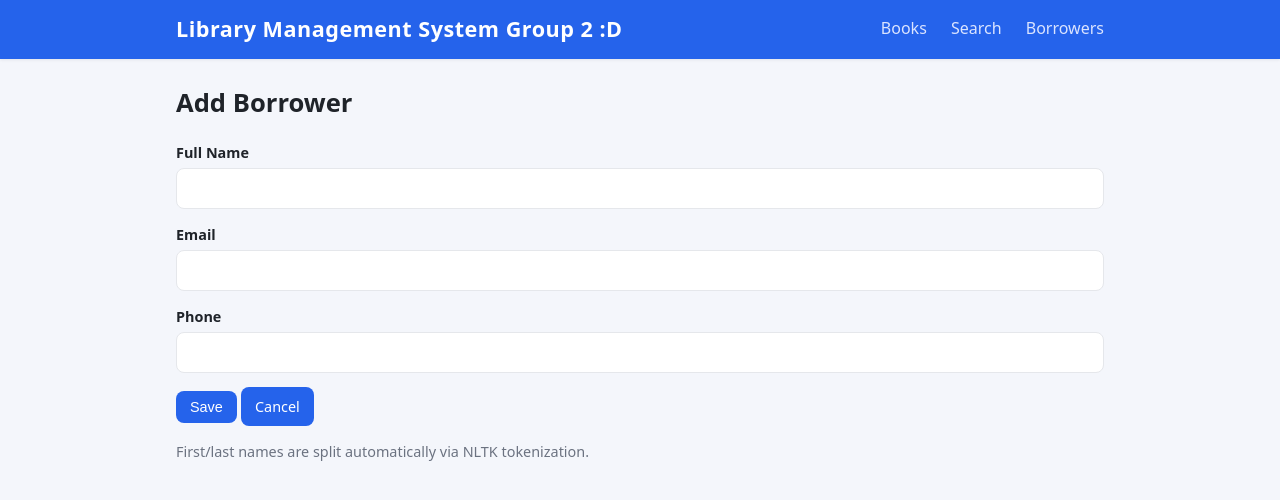
After one commit to Simoaleh/LibrarySystem, a Flask app: page /borrowers/add in a window 1280 px wide. The commit adds this page. Shown: the top 500 px of the page. Run offline with Flask 3, Linux system fonts and the light colour scheme; parts of the project's set-up code (start-up, migrations or seed data) failed here and were passed over.

Commit message:
Fixed Borrower, and polished UI

```diff
--- a/app.py
+++ b/app.py
@@ -3,7 +3,7 @@ import json
 import os
 from datetime import date, timedelta
 
-from flask import Flask, redirect, render_template, request, url_for
+from flask import Flask, flash, redirect, render_template, request, url_for
 
 import nlp
 from models import DAYS_PER_LOAN, BorrowRecord, Borrower, Book, Review, db
@@ -12,13 +12,22 @@ BASE_DIR = os.path.abspath(os.path.dirname(__file__))
 
 app = Flask(__name__)
 app.config["SQLALCHEMY_DATABASE_URI"] = "sqlite:///" + os.path.join(BASE_DIR, "lms.db")
-app.config["SECRET_KEY"] = "lms-dev-secret"
+app.config["SECRET_KEY"] = os.environ.get("SECRET_KEY", "lms-dev-secret")
 db.init_app(app)
 
 
 @app.route("/")
 def index():
-    return redirect(url_for("books"))
+    records = BorrowRecord.query.all()
+    stats = {
+        "books": Book.query.count(),
+        "available": sum(b.available for b in Book.query.all()),
+        "borrowers": Borrower.query.count(),
+        "active": sum(1 for r in records if not r.is_returned),
+        "overdue": sum(1 for r in records if r.is_overdue),
+        "fines": sum(r.fine for r in records),
+    }
+    return render_template("index.html", stats=stats)
 
 
 # ---------------- Book management (CRUD) ----------------
@@ -43,6 +52,7 @@ def add_book():
         )
         db.session.add(book)
         db.session.commit()
+        flash(f"Book '{book.title}' added.")
         return redirect(url_for("books"))
     return render_template("book_form.html", book=None, mode="Add")
 
@@ -58,14 +68,17 @@ def edit_book(book_id):
         book.copies = int(request.form.get("copies", 1) or 1)
         book.keywords = ", ".join(nlp.keywords(f"{book.title} {book.description}"))
         db.session.commit()
+        flash(f"Book '{book.title}' updated.")
         return redirect(url_for("books"))
     return render_template("book_form.html", book=book, mode="Edit")
 
 
 @app.route("/books/<int:book_id>/delete", methods=["POST"])
 def delete_book(book_id):
-    db.session.delete(db.get_or_404(Book, book_id))
+    book = db.get_or_404(Book, book_id)
+    db.session.delete(book)
     db.session.commit()
+    flash(f"Book '{book.title}' deleted.")
     return redirect(url_for("books"))
 
 
@@ -112,6 +125,7 @@ def add_review(book_id):
                     {k: scores[k] for k in ("pos", "neg", "neu", "compound")}),
             ))
             db.session.commit()
+            flash("Review submitted.")
         return redirect(url_for("book_detail", book_id=book.id))
     return render_template("review_form.html", book=book)
 
@@ -136,8 +150,24 @@ def add_borrower():
             phone=request.form.get("phone", "").strip(),
         ))
         db.session.commit()
+        flash("Borrower added.")
         return redirect(url_for("borrowers"))
     return render_template("borrower_form.html", borrower=None, mode="Add")
+
+
+@app.route("/borrowers/<int:borrower_id>/edit", methods=["GET", "POST"])
+def edit_borrower(borrower_id):
+    borrower = db.get_or_404(Borrower, borrower_id)
+    if request.method == "POST":
+        parts = nlp.name_tokens(request.form.get("name", ""))  # NLTK tokenization
+        borrower.first_name = " ".join(parts[:-1]) if len(parts) > 1 else (parts[0] if parts else "Unknown")
+        borrower.last_name = parts[-1] if parts else "Borrower"
+        borrower.email = request.form.get("email", "").strip()
+        borrower.phone = request.form.get("phone", "").strip()
+        db.session.commit()
+        flash(f"Borrower '{borrower.full_name}' updated.")
+        return redirect(url_for("borrowers"))
+    return render_template("borrower_form.html", borrower=borrower, mode="Edit")
 
 
 @app.route("/borrowers/<int:borrower_id>/delete", methods=["POST"])
@@ -145,6 +175,7 @@ def delete_borrower(borrower_id):
     borrower = db.get_or_404(Borrower, borrower_id)
     db.session.delete(borrower)
     db.session.commit()
+    flash(f"Borrower '{borrower.full_name}' deleted.")
     return redirect(url_for("borrowers"))
 
 
@@ -169,6 +200,9 @@ def borrow_book():
             due_date=date.today() + timedelta(days=DAYS_PER_LOAN),  # +14 days
         ))
         db.session.commit()
+        flash(f"'{book.title}' borrowed by {borrower.full_name}.")
+    else:
+        flash("No copies available.", "error")
     return redirect(url_for("borrower_detail", borrower_id=borrower.id))
 
 
@@ -178,6 +212,7 @@ def return_book(record_id):
     if not record.is_returned:
         record.return_date = date.today()
         db.session.commit()
+        flash(f"'{record.book.title}' returned.")
     return redirect(url_for("borrower_detail", borrower_id=record.borrower_id))
 
 
--- a/nlp.py
+++ b/nlp.py
@@ -14,6 +14,7 @@ try:
     _ = SentimentIntensityAnalyzer()       # needs vader_lexicon
 except LookupError:
     nltk.download("punkt")
+    nltk.download("punkt_tab")
     nltk.download("stopwords")
     nltk.download("vader_lexicon")
     STOPWORDS = set(stopwords.words("english"))
--- a/requirements.txt
+++ b/requirements.txt
@@ -1,4 +1,4 @@
 Flask==3.0.2
 Flask-SQLAlchemy==3.0.3
 SQLAlchemy==1.4.50
-nltk>=3.8
+nltk==3.9.1
--- a/run.py
+++ b/run.py
@@ -8,7 +8,7 @@ def nltk_ready():
         import nltk
         nltk.data.find("corpora/stopwords")
         nltk.data.find("sentiment/vader_lexicon")
-        nltk.data.find("tokenizers/punkt")
+        nltk.data.find("tokenizers/punkt_tab/english")
         return True
     except Exception:
         return False
@@ -20,7 +20,7 @@ def setup():
 
     print("[2/3] Downloading NLTK corpora...")
     if not nltk_ready():
-        code = "import nltk; nltk.download('punkt'); nltk.download('stopwords'); nltk.download('vader_lexicon')"
+        code = "import nltk; nltk.download('punkt'); nltk.download('punkt_tab'); nltk.download('stopwords'); nltk.download('vader_lexicon')"
         subprocess.run([sys.executable, "-c", code], check=True)
     else:
         print("    NLTK corpora already present — skipping.")
--- a/static/app.js
+++ b/static/app.js
@@ -17,6 +17,14 @@
     if (form && !form.dataset.confirm) {
       form.dataset.confirm = "Are you sure you want to delete this? This cannot be undone.";
     }
+  });
+
+  // Clickable table rows (data-href) — ignore clicks on action links/buttons/forms
+  document.querySelectorAll("tr[data-href]").forEach(function (row) {
+    row.addEventListener("click", function (event) {
+      if (event.target.closest("a, button, form")) return;
+      window.location.href = row.dataset.href;
+    });
   });
 
   // Lightweight toast helper
--- a/static/style.css
+++ b/static/style.css
@@ -84,7 +84,8 @@ a { color: var(--primary); }
 
 .btn:hover { background: var(--primary-dark); }
 
-.btn.small { padding: 4px 10px; font-size: 0.82rem; }
+.btn.small { padding: 4px 10px; font-size: 0.82rem; margin: 0 4px 4px 0; }
+.btn.small:last-child { margin-right: 0; }
 
 .btn.danger { background: var(--danger); }
 .btn.danger:hover { background: #b91c1c; }
@@ -115,10 +116,13 @@ th {
 }
 
 tbody tr:hover { background: #f9fafb; }
+tbody tr[data-href] { cursor: pointer; }
 tbody tr:last-child td { border-bottom: none; }
 
 /* Forms */
 form { margin-bottom: 20px; }
+
+.inline { display: inline; margin: 0; }
 
 label {
   display: block;
--- a/templates/base.html
+++ b/templates/base.html
@@ -19,6 +19,11 @@
     </div>
   </header>
   <main class="container">
+    {% with messages = get_flashed_messages(with_categories=true) %}
+      {% for category, message in messages %}
+      <div class="flash {{ category }}">{{ message }}</div>
+      {% endfor %}
+    {% endwith %}
     {% block content %}{% endblock %}
   </main>
 </body>
--- a/templates/books.html
+++ b/templates/books.html
@@ -12,7 +12,7 @@
   </thead>
   <tbody>
     {% for book in books %}
-    <tr>
+    <tr data-href="{{ url_for('book_detail', book_id=book.id) }}">
       <td>{{ book.title }}</td>
       <td>{{ book.author }}</td>
       <td>{{ book.category }}</td>
@@ -20,9 +20,9 @@
       <td>{{ book.available }}</td>
       <td class="muted">{{ book.keywords }}</td>
       <td>
-        <a class="btn small" href="{{ url_for('book_detail', book_id=book.id) }}">View</a>
         <a class="btn small" href="{{ url_for('edit_book', book_id=book.id) }}">Edit</a>
-        <form method="post" action="{{ url_for('delete_book', book_id=book.id) }}" style="display:inline">
+        <a class="btn small" href="{{ url_for('book_detail', book_id=book.id) }}">Borrow</a>
+        <form method="post" action="{{ url_for('delete_book', book_id=book.id) }}" class="inline">
           <button class="btn small danger" type="submit">Delete</button>
         </form>
       </td>
--- /dev/null
+++ b/templates/borrower_form.html
@@ -0,0 +1,19 @@
+{% extends "base.html" %}
+{% block title %}{{ mode }} Borrower{% endblock %}
+{% block content %}
+<h1>{{ mode }} Borrower</h1>
+<form method="post">
+  <label>Full Name
+    <input name="name" value="{{ borrower.full_name if borrower else '' }}" required>
+  </label>
+  <label>Email
+    <input name="email" type="email" value="{{ borrower.email if borrower else '' }}">
+  </label>
+  <label>Phone
+    <input name="phone" value="{{ borrower.phone if borrower else '' }}">
+  </label>
+  <button class="btn" type="submit">Save</button>
+  <a class="btn" href="{{ url_for('borrowers') }}">Cancel</a>
+  <p class="muted">First/last names are split automatically via NLTK tokenization.</p>
+</form>
+{% endblock %}
```
Also changed, not shown: templates/book_detail.html (+16 -0 lines), templates/borrower_detail.html (added, +40 -0 lines), templates/borrowers.html (+5 -4 lines), templates/index.html (added, +13 -0 lines), templates/receipt.html (added, +10 -0 lines), lms.db.
